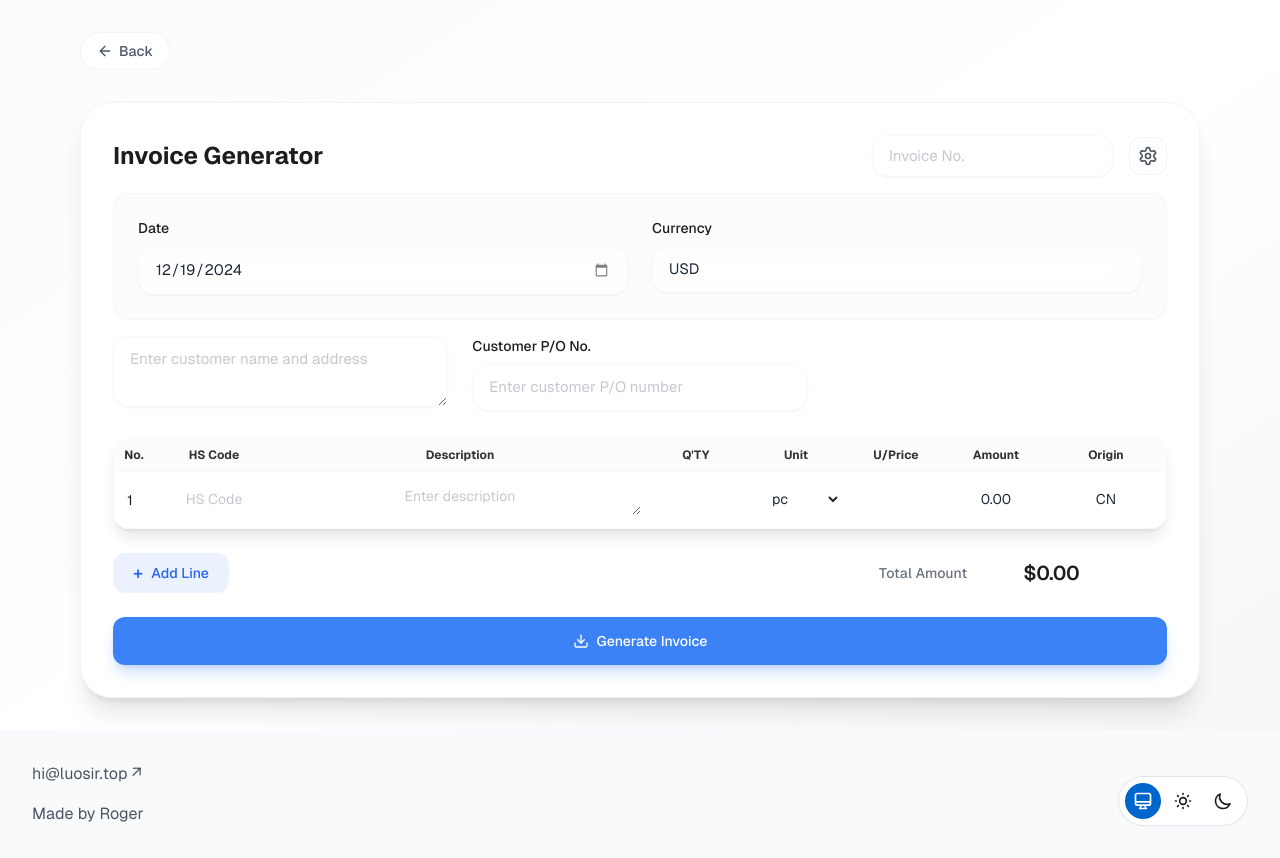
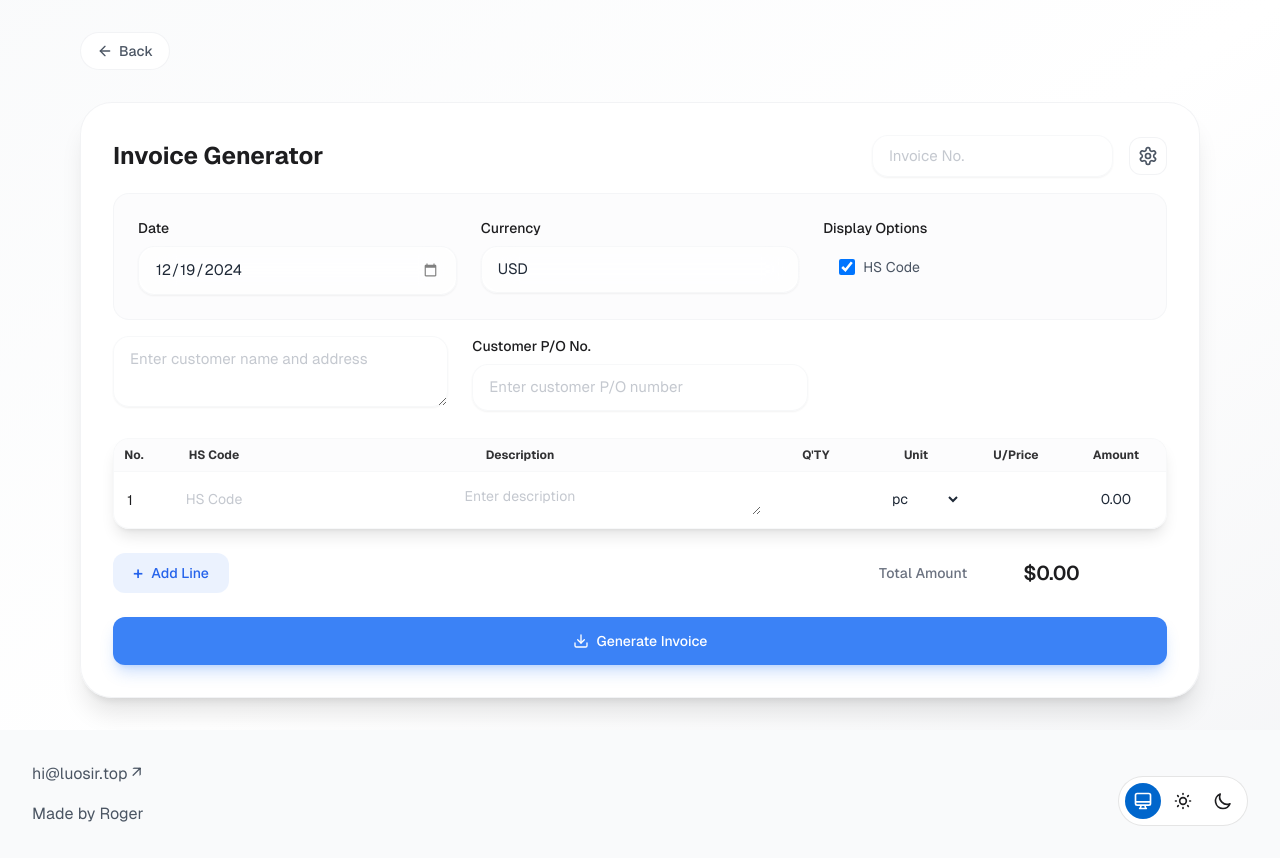
Before and after one commit to luocompany/luosir, a Next.js app: page /invoice in a window 1280 px wide. Both pictures are taken after a click on the button 1148 px from the left and 156 px from the top of the page. Built offline with nearby package versions, Linux system fonts and the light colour scheme.

Commit message:
发票-HS-3

```diff
--- a/app/invoice/page.tsx
+++ b/app/invoice/page.tsx
@@ -13,7 +13,6 @@ interface LineItem {
   unit: string;
   unitPrice: number;
   amount: number;
-  countryOfOrigin: string;
 }
 
 interface InvoiceData {
@@ -33,6 +32,7 @@ interface InvoiceData {
 interface SettingsData {
   date: string;
   currency: string;
+  showHsCode: boolean;
 }
 
 const inputClassName = `w-full px-4 py-2.5 rounded-2xl
@@ -77,7 +77,6 @@ export default function Invoice() {
       unit: 'pc',
       unitPrice: 0,
       amount: 0,
-      countryOfOrigin: 'CN'
     }],
     paymentTerms: 'T/T IN ADVANCE',
     shippingTerms: 'FOB SHANGHAI',
@@ -93,7 +92,8 @@ export default function Invoice() {
   const [showSettings, setShowSettings] = useState(false);
   const [settings, setSettings] = useState<SettingsData>({
     date: new Date().toISOString().split('T')[0],
-    currency: 'USD'
+    currency: 'USD',
+    showHsCode: true
   });
 
   const addLineItem = () => {
@@ -107,7 +107,6 @@ export default function Invoice() {
         unit: 'pc',
         unitPrice: 0,
         amount: 0,
-        countryOfOrigin: 'CN'
       }]
     }));
   };
@@ -206,7 +205,7 @@ export default function Invoice() {
             <div className="bg-gray-50/50 dark:bg-gray-900/50
                           rounded-2xl p-6
                           border border-gray-200/30 dark:border-gray-700/30">
-              <div className="grid grid-cols-1 sm:grid-cols-2 gap-6">
+              <div className="grid grid-cols-1 sm:grid-cols-2 md:grid-cols-3 gap-6">
                 <div className="space-y-2">
                   <label className="block text-sm font-medium">Date</label>
                   <input
@@ -238,6 +237,22 @@ export default function Invoice() {
                     <option value="EUR">EUR</option>
                     <option value="CNY">CNY</option>
                   </select>
+                </div>
+
+                <div className="space-y-2">
+                  <label className="block text-sm font-medium">Display Options</label>
+                  <div className="flex items-center h-[42px] px-4">
+                    <input
+                      type="checkbox"
+                      checked={settings.showHsCode}
+                      onChange={e => setSettings(prev => ({ ...prev, showHsCode: e.target.checked }))}
+                      className="w-4 h-4 rounded border-gray-300 text-blue-500
+                                focus:ring-blue-500 focus:ring-offset-0"
+                    />
+                    <span className="ml-2 text-sm text-gray-600 dark:text-gray-400">
+                      HS Code
+                    </span>
+                  </div>
                 </div>
               </div>
             </div>
@@ -276,13 +291,16 @@ export default function Invoice() {
                   <tr className="border-b border-gray-200/30 dark:border-gray-700/30
                        bg-gray-50/50 dark:bg-gray-800/50">
                     <th className="py-2 px-1 text-center text-xs font-bold opacity-90" style={{ width: '40px' }}>No.</th>
-                    <th className="py-2 px-1 text-center text-xs font-bold opacity-90" style={{ width: '120px' }}>HS Code</th>
+                    <th className={`py-2 px-1 text-center text-xs font-bold opacity-90 ${
+                      !settings.showHsCode && 'hidden'
+                    }`} style={{ width: '120px' }}>
+                      HS Code
+                    </th>
                     <th className="py-2 px-1 text-center text-xs font-bold opacity-90">Description</th>
                     <th className="py-2 px-1 text-center text-xs font-bold opacity-90" style={{ width: '100px' }}>Q'TY</th>
                     <th className="py-2 px-1 text-center text-xs font-bold opacity-90" style={{ width: '100px' }}>Unit</th>
                     <th className="py-2 px-1 text-center text-xs font-bold opacity-90" style={{ width: '100px' }}>U/Price</th>
                     <th className="py-2 px-1 text-center text-xs font-bold opacity-90" style={{ width: '100px' }}>Amount</th>
-                    <th className="py-2 px-1 text-center text-xs font-bold opacity-90" style={{ width: '120px' }}>Origin</th>
                   </tr>
                 </thead>
                 <tbody>
@@ -301,7 +319,7 @@ export default function Invoice() {
                                 {index + 1}
                               </span>
                       </td>
-                      <td className="py-1.5 px-1">
+                      <td className={`py-1.5 px-1 ${!settings.showHsCode && 'hidden'}`}>
                         <input
                           type="text"
                           value={item.hsCode}
@@ -396,15 +414,6 @@ export default function Invoice() {
                           className={numberInputClassName}
                         />
                       </td>
-                      <td className="py-1.5 px-1">
-                        <input
-                          type="text"
-                          value={item.countryOfOrigin}
-                          onChange={e => updateLineItem(index, 'countryOfOrigin', e.target.value)}
-                          className={tableInputClassName}
-                          placeholder="Country"
-                        />
-                      </td>
                     </tr>
                   ))}
                 </tbody>
```
